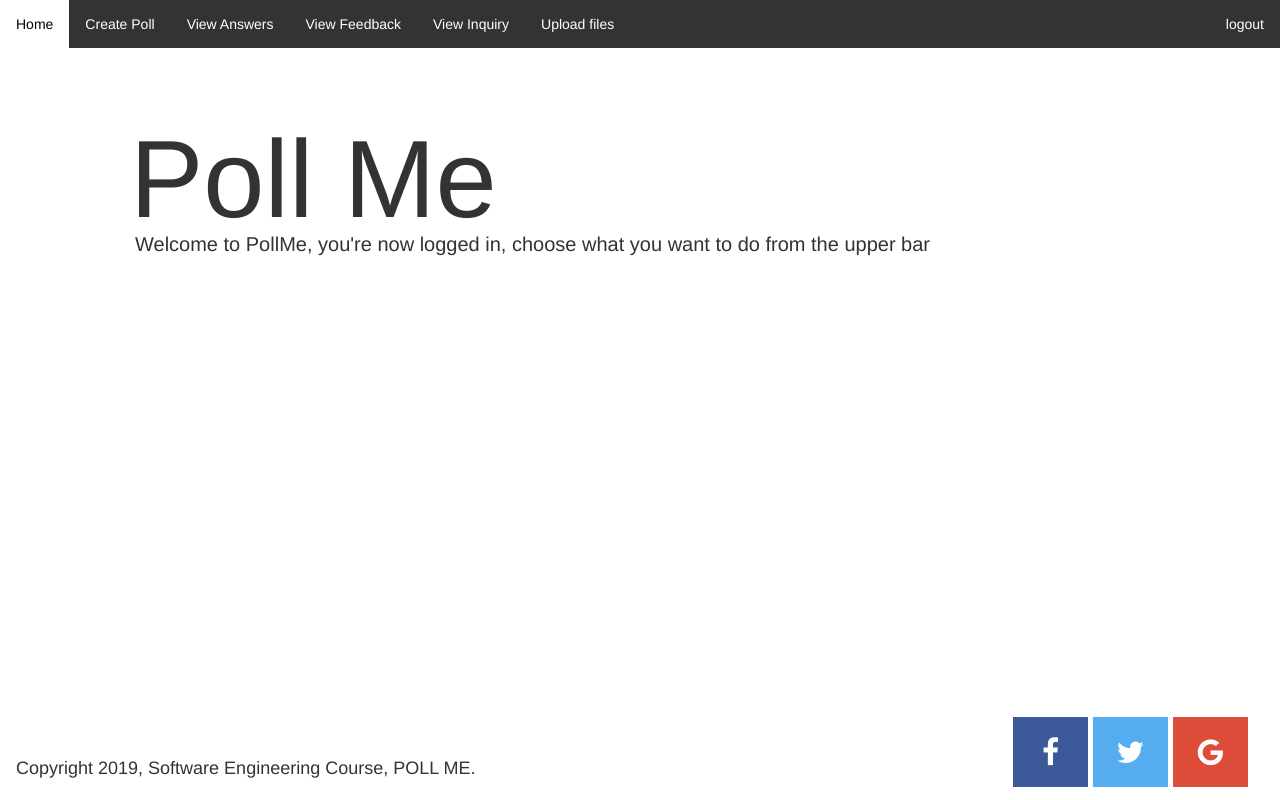
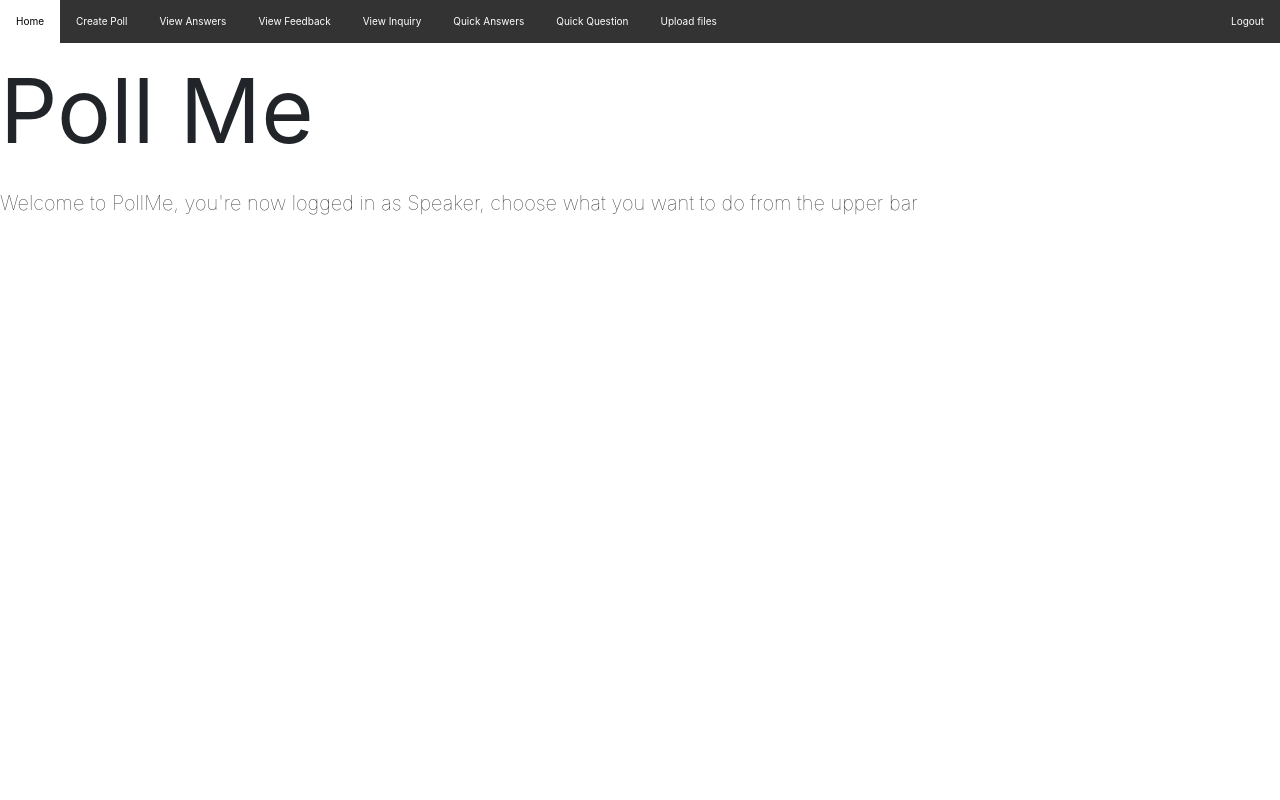
Before and after one commit to josephfarahat/SE2018G02, a PHP site: page /Source/PollME/logged.php in a window 1280 px wide. Run offline with PHP 8.4, Linux system fonts and the light colour scheme; the visitor is signed in with stand-in values (Sample User, id 1); some libraries are stand-ins or nearby versions.

Commit message:
Update logged.php

```diff
--- a/Source/PollME/logged.php
+++ b/Source/PollME/logged.php
@@ -1,20 +1,10 @@
-
+<?php  include ('security.php'); ?>
 <!DOCTYPE html>
 <html lang="en">
     <head>
       <meta charset="utf-8">
-      <meta name="viewport" content="width=device-width, initial-scale=1.0">
-    	<title>
-          Poll me
-
-    	</title>
-    	<link rel="stylesheet"
-    		       type = "text/css"
-    		       href="bootstrap.css"
-
-    		   />
-           <!-- Latest compiled and minified CSS -->
-<link rel="stylesheet" href="https://maxcdn.bootstrapcdn.com/bootstrap/3.4.0/css/bootstrap.min.css">
+      <meta name="viewport" content="width=device-width, initial-scale=1">
+      <link rel="stylesheet" href="https://maxcdn.bootstrapcdn.com/bootstrap/3.4.0/css/bootstrap.min.css">
 <link rel="stylesheet" href="https://cdnjs.cloudflare.com/ajax/libs/font-awesome/4.7.0/css/font-awesome.min.css">
 
 <!-- jQuery library -->
@@ -28,23 +18,56 @@
 
            />
 
+
+    	<title>
+          Poll me
+
+    	</title>
+    	<link rel="stylesheet"
+    		       type = "text/css"
+    		       href="bootstrap.css"
+
+    		   />
+           <!-- Latest compiled and minified CSS -->
+<style>
+
+ .para{
+  top: 270px;
+  left: 135px;
+  font-size: 20px;
+  font-weight: 10;
+}
+ .topp {
+
+  top: 150px;
+  left: 130px;
+  font-size: 90px;
+}
+
+
+
+
+</style>
+
 	</head>
 	<body>
   <ul class="topnav">
   <li><a class="active" href="logged.php">Home</a></li>
-  <li><a href="Admin.html">Create Poll</a></li>
+  <li><a href="Admin.php">Create Poll</a></li>
   <li><a href="view.php">View Answers</a></li>
   <li><a href="view_feedback.php">View Feedback</a></li>
   <li><a href="view_inq.php">View Inquiry</a></li>
+    <li><a href="viewinstantanswers.php">Quick Answers</a></li>
+	  <li><a href="InstantQ.php">Quick Question</a></li>
    <li><a href="Attachmentupload.php">Upload files</a></li>
-  <li class="right"><a href="logout.php">logout </a></li>
+  <li class="right"><a href="logout.php">Logout </a></li>
   </ul>
-   <a href="#" class="fa fa-facebook"></a>
-<a href="#" class="fa fa-twitter"></a>
-<a href="#" class="fa fa-google"></a>
-<p class="bottomleft"> Copyright 2019, Software Engineering Course, POLL ME. </p>
-<p class="topleft"> Poll Me</p>
-<p class="paragraph">Welcome to PollMe, you're now logged in, choose what you want to do from the upper bar</p>
+
+
+
+<p class="topp"> Poll Me</p>
+<p class="para">Welcome to PollMe, you're now logged in as Speaker, choose what you want to do from the upper bar</p>
+
 
 
 
```
